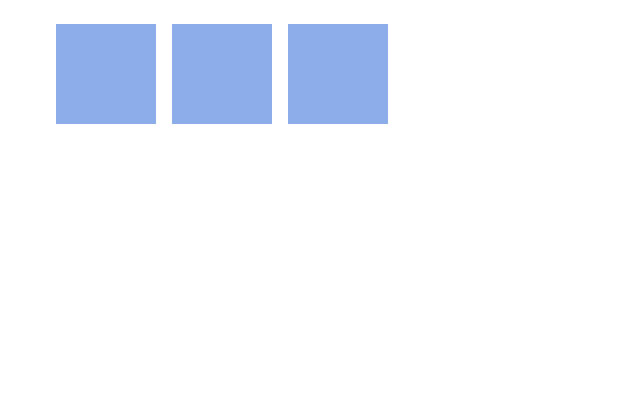
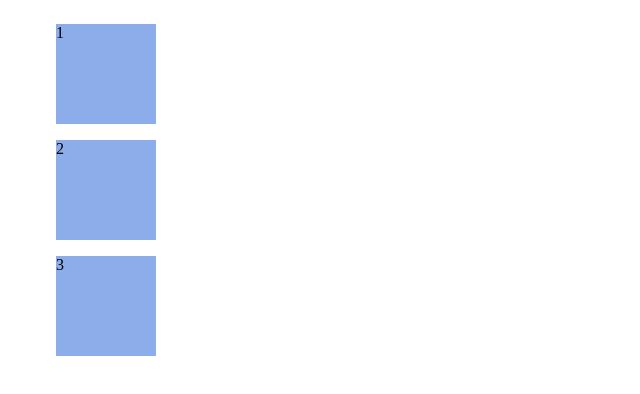
Before and after one commit to bhirmbani/coba-flexbox, a plain HTML site: page index.html in a window 1280 px wide. Shown: the whole page, without its empty margins (0-640 px from the left). Drawn offline with Linux system fonts and the light colour scheme.

Commit message:
flex-direction on parent

```diff
--- a/index.html
+++ b/index.html
@@ -9,9 +9,9 @@
 </head>
 <body>
   <ul class="parent">
-    <li class="child"></li>
-    <li class="child"></li>
-    <li class="child"></li>
+    <li class="child">1</li>
+    <li class="child">2</li>
+    <li class="child">3</li>
   </ul>
 </body>
 </html>
--- a/style.css
+++ b/style.css
@@ -1,6 +1,7 @@
 .parent {
   display: flex;
   list-style: none;
+  flex-direction: column;
 }
 
 .child {
```
